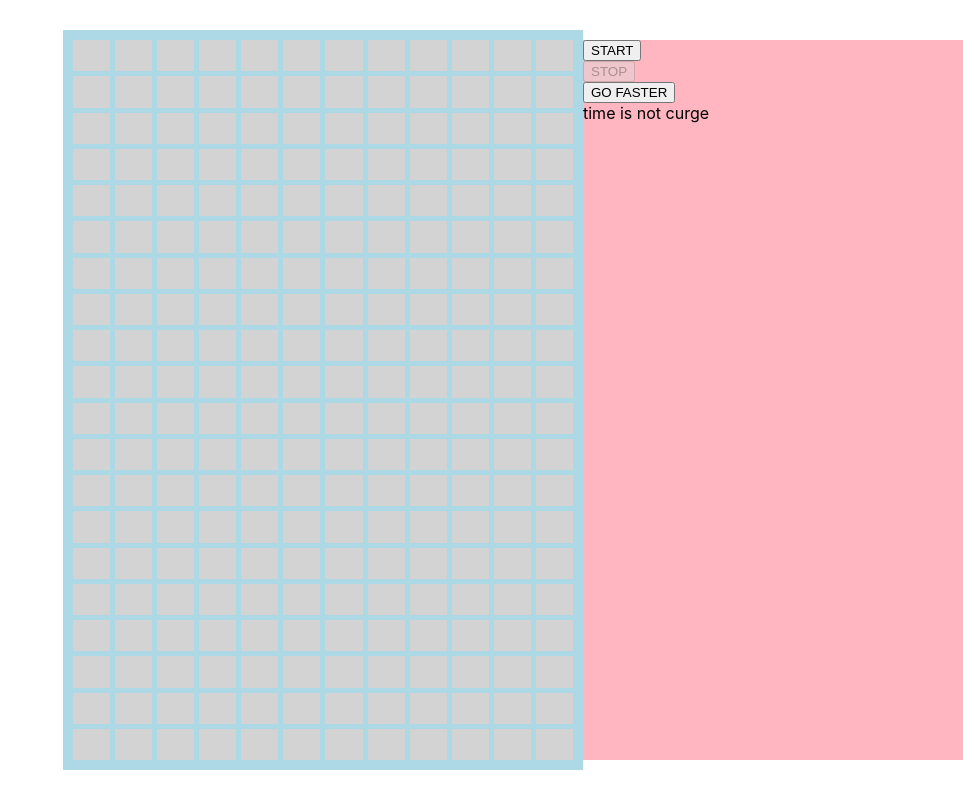
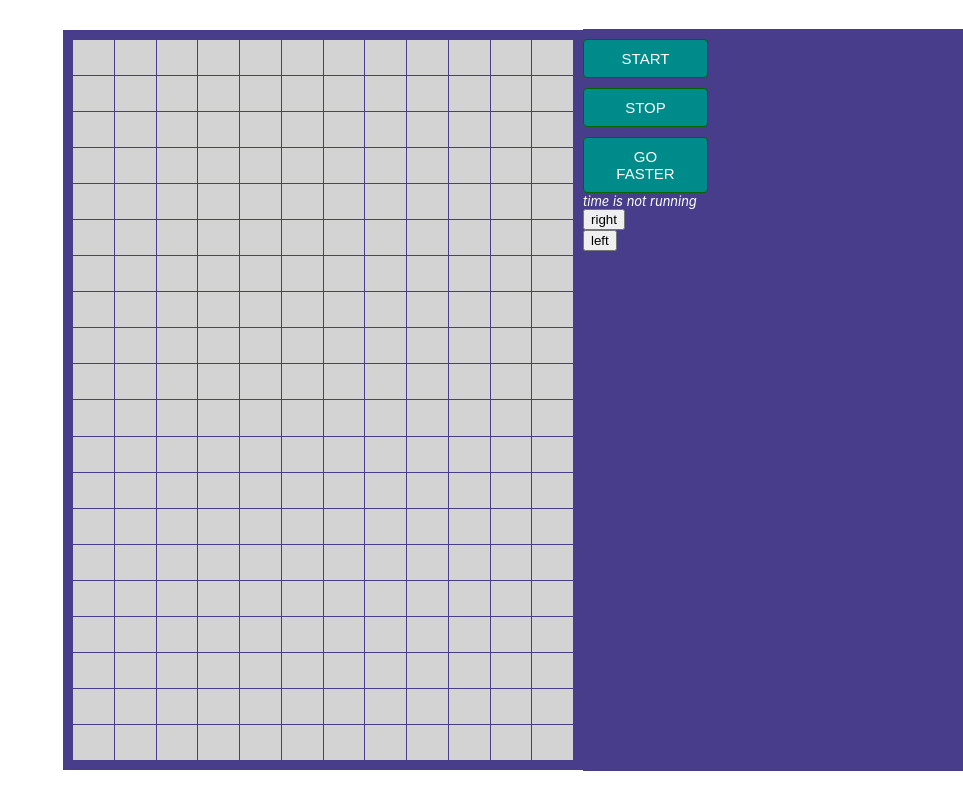
Before and after one commit to DumitritaCebanu/tetris_vsp, a React (Create React App) app: page / in a window 1280 px wide. Shown: the top 800 px of the page, without its empty margins (317-1280 px from the left). Built offline with nearby package versions, Linux system fonts and the light colour scheme.

Commit message:
11: Add ability to move tetromino left or right with corresponding buttons

```diff
--- a/src/App.css
+++ b/src/App.css
@@ -23,3 +23,29 @@
     grid-row-start: 3;
     grid-row-end: 4;
 }
+
+.text{
+    color: white;
+    font-size: 13px;
+    font-style: italic;
+}
+
+.button{
+    background-color: darkcyan; /* Green */
+    transition-duration: 0.4s;
+    color: white;
+    width: 125px;
+    padding: 10px 30px;
+    text-align: center;
+    text-decoration: none;
+    display: inline-block;
+    border: 1px solid darkgreen;
+    border-radius: 4px;
+    font-size: 15px;
+    margin-top: 10px;
+}
+
+.button:hover {
+    background-color: darkgoldenrod; /* Green */
+    color: white;
+}
--- a/src/App.js
+++ b/src/App.js
@@ -11,7 +11,7 @@ function App() {
 
     const [speed, setSpeed] = useState(1000);
 
-    const  [updateBoard, board] = useBoard();
+    const  [updateBoard, board, moveRight, moveLeft] = useBoard();
 
     const onTick = useCallback(() => {
         console.log("tic tic");
@@ -24,16 +24,18 @@ function App() {
         <GameContainer>
             <TileBoard board={board} />
             <RightPanel>
-                <button onClick={startTime} disabled={isRunning}>
+                <button className="button" onClick={startTime} disabled={isRunning}>
                     START
                 </button>
-                <button onClick={stopTime} disabled={!isRunning}>
+                <button className="button" onClick={stopTime} disabled={!isRunning}>
                     STOP
                 </button>
-                <button onClick={() => setSpeed((prev) => prev - 100)}>
+                <button className="button" onClick={() => setSpeed((prev) => prev - 100)}>
                     GO FASTER
                 </button>
-                <span>time is {isRunning ? "curge" : "not curge"}</span>
+                <span className="text">time is {isRunning ? "running" : "not running"}</span>
+                <button onClick={moveRight}>right</button>
+                <button onClick={moveLeft}>left</button>
             </RightPanel>
         </GameContainer>
     );
--- a/src/classes/ActiveTetro.js
+++ b/src/classes/ActiveTetro.js
@@ -9,6 +9,9 @@ export class ActiveTetro {
         };
         this.tetromino = randomTetromino();
     }
+
+
+
 
     forEachTile(callback) {
         this.tetromino.shape.forEach((row, rowIdx) => {
@@ -24,13 +27,24 @@ export class ActiveTetro {
 
     updatePosition(direction = DIRECTION.down) {
         let verticalAdjustment = 0;
-        if (direction === DIRECTION.down) {
-            verticalAdjustment = 1;
-        } else if (direction === DIRECTION.up) {
-            verticalAdjustment = -1;
+        let horizontalAdjustment = 0;
+        switch(direction){
+            case DIRECTION.down:
+                verticalAdjustment = 1;
+                break;
+            case DIRECTION.up:
+                verticalAdjustment = -1;
+                break;
+            case DIRECTION.right:
+                horizontalAdjustment = 1;
+                break;
+            case DIRECTION.left:
+                horizontalAdjustment = -1;
+
         }
 
         this.currentPos.row += verticalAdjustment;
+        this.currentPos.column += horizontalAdjustment;
     }
 
     eraseFrom(board) {
--- a/src/components/panel.css
+++ b/src/components/panel.css
@@ -1,7 +1,7 @@
 .right-panel{
     width: 400px;
-    height: 90vh;
-    background-color: lightpink;
+    height: 92.75vh;
+    background-color: darkslateblue;
     display: flex;
     flex-direction: column;
     align-items: flex-start;
--- a/src/components/tilles.css
+++ b/src/components/tilles.css
@@ -2,9 +2,9 @@
     height: 90vh;
     width: 500px;
     padding: 10px;
-    background-color: lightblue;
+    background-color: darkslateblue;
     display: grid;
     grid-template-columns: repeat(12, 1fr);
     grid-template-rows: repeat(20, 1fr);
-    gap: 5px;
+    gap: 1px;
 }
--- a/src/hooks/useBoard.js
+++ b/src/hooks/useBoard.js
@@ -1,6 +1,6 @@
 import { useState, useEffect, useRef } from "react";
 import { ActiveTetro } from "../classes/ActiveTetro";
-import { DIRECTION, getEmptyBoard } from "../utils/utils";
+import {DIRECTION, getEmptyBoard, getOppositeDirection} from "../utils/utils";
 
 export const useBoard = () => {
     const [board, setBoard] = useState(getEmptyBoard());
@@ -12,25 +12,35 @@ export const useBoard = () => {
         // updateBoard();
     }, []);
 
-    const updateBoard = () => {
+    const moveLeft = () =>{
+
+        updateBoard(DIRECTION.left);
+    }
+
+    const moveRight = () => {
+        updateBoard(DIRECTION.right);
+    }
+
+    const updateBoard = (direction= DIRECTION.down) => {
+
         player.current.eraseFrom(board);
 
-        player.current.updatePosition(DIRECTION.down);
+        player.current.updatePosition(direction);
 
         let isCollided = player.current.checkCollision(board);
 
         if (isCollided) {
-            player.current.updatePosition(DIRECTION.up);
+            player.current.updatePosition(getOppositeDirection(direction));
         }
 
         player.current.drawOn(board);
 
-        if (isCollided) {
+        if (isCollided && direction === DIRECTION.down) {
             player.current = new ActiveTetro();
         }
 
         setBoard([...board]);
     };
 
-    return [updateBoard, board];
+    return [updateBoard, board, moveRight, moveLeft];
 };
--- a/src/utils/utils.js
+++ b/src/utils/utils.js
@@ -26,4 +26,16 @@ export function getEmptyBoard() {
 export const DIRECTION = {
     up: "up",
     down: "down",
+    right: "right",
+    left: "left"
 };
+
+export function getOppositeDirection(direction){
+    if (direction === DIRECTION.down){
+        return DIRECTION.up;
+    }else if(direction === DIRECTION.right){
+        return DIRECTION.left;
+    }else if(direction === DIRECTION.left){
+        return DIRECTION.right;
+    }
+}
```
